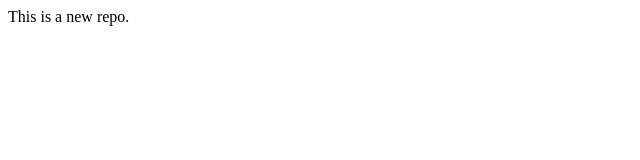
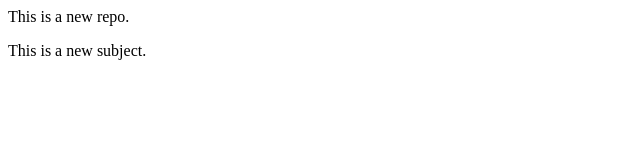
Before and after one commit to sweetysingh7693/localrepo, a plain HTML site: page index.html in a window 1280 px wide. Shown: the whole page, without its empty margins (0-640 px from the left). Drawn offline with Linux system fonts and the light colour scheme.

Commit message:
Add new subject

```diff
--- a/index.html
+++ b/index.html
@@ -1 +1,2 @@
 <p>This is a new repo.</p>
+<p>This is a new subject.</p>
```
